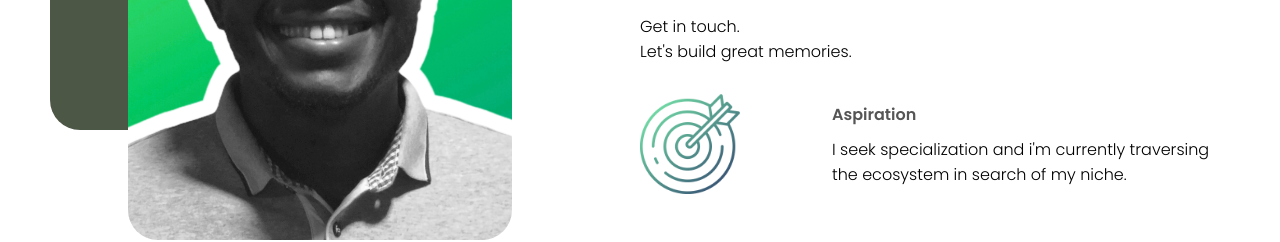
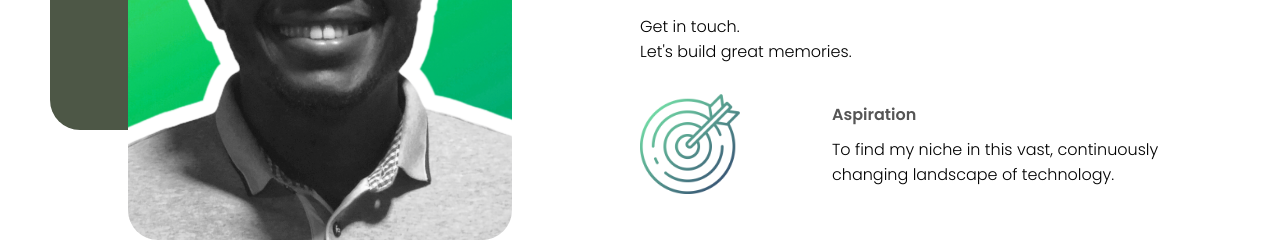
Before and after one commit to Codexgrey/Portfolio, a React (Create React App) app: page / in a window 1280 px wide. Shown: the part 1280-1522 px from the top of the page. Built offline with nearby package versions, Linux system fonts and the light colour scheme.

Commit message:
Update: more changes to 'about me'

```diff
--- a/src/components/about/About.jsx
+++ b/src/components/about/About.jsx
@@ -40,8 +40,8 @@ const About = () => {
                     <div className="a-award-texts">
                         <h4 className="a-award-title">Aspiration</h4>
                         <p className="a-award-desc">
-                            I seek specialization and i'm currently traversing <br />
-                            the ecosystem in search of my niche.
+                            To find my niche in this vast, continuously <br />
+                            changing landscape of technology.
                         </p>
                     </div>
                 </div>
```
